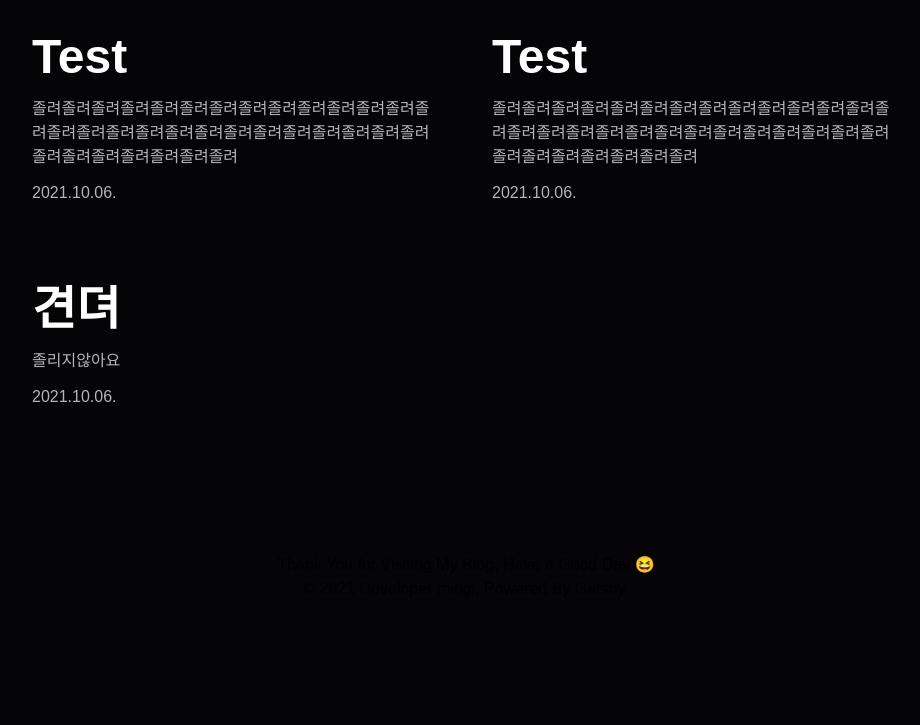
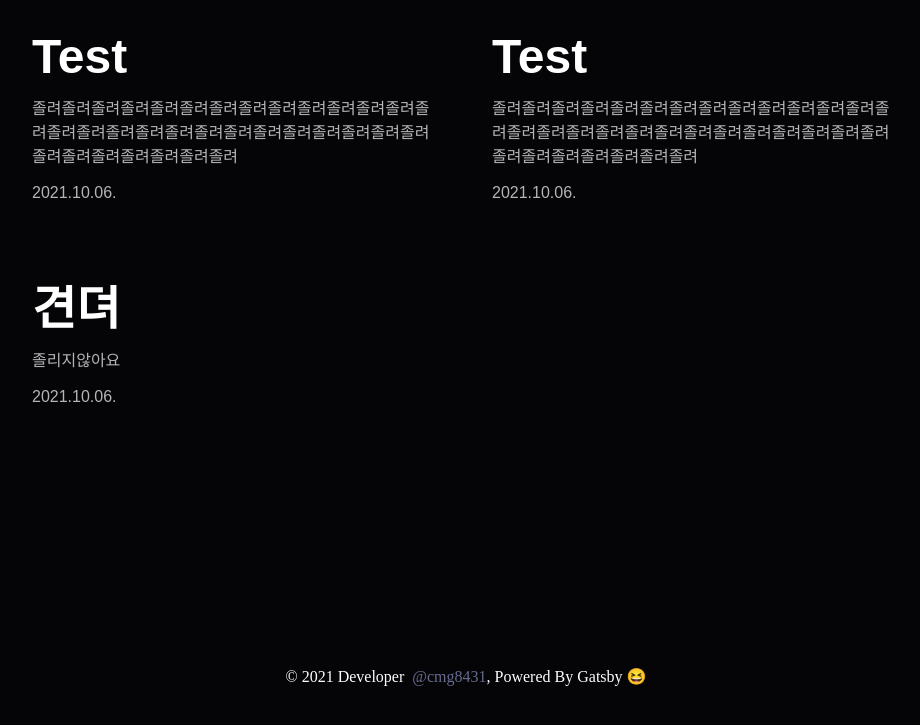
Before and after one commit to cmg8431/cmg8431.github.io, a Gatsby site: page / in a window 1280 px wide. Shown: the part 1453-2178 px from the top of the page, without its empty margins (174-1094 px from the left). Before the commit the page ends 2054 px from the top, so only its background shows below. Built offline with nearby package versions, Linux system fonts and the light colour scheme; Gatsby itself is replaced by a stand-in of ours; a small style sheet from the web is missing.

Commit message:
feat: Github address link and design modification

```diff
--- a/src/components/Footer.tsx
+++ b/src/components/Footer.tsx
@@ -1,21 +1,29 @@
+import { Link } from 'gatsby';
 import React, { FunctionComponent } from 'react';
 import styled from 'styled-components';
 
 const FooterComponent: FunctionComponent = () => {
   return (
     <FooterWrapper>
-      Thank You for Visiting My Blog, Have a Good Day 😆
-      <br />© 2021 Developer mingi, Powered By Gatsby.
+      © 2021 Developer &nbsp;
+      <DevelopText to="https://github.com/cmg8431">@cmg8431</DevelopText>,
+      Powered By Gatsby 😆
     </FooterWrapper>
   );
 };
-
-const FooterWrapper = styled.div`
+const FooterWrapper = styled.footer`
   display: flex;
-  margin-top: auto;
+  margin-top: 7rem;
+  margin-bottom: 7rem;
   font-size: 1rem;
   text-align: center;
   line-height: 1.5;
+  color: white;
+  font-family: 'Times New Roman', Times, serif;
 `;
 
+const DevelopText = styled(Link)`
+  text-decoration: none;
+  color: #676b8e;
+`;
 export default FooterComponent;
```
